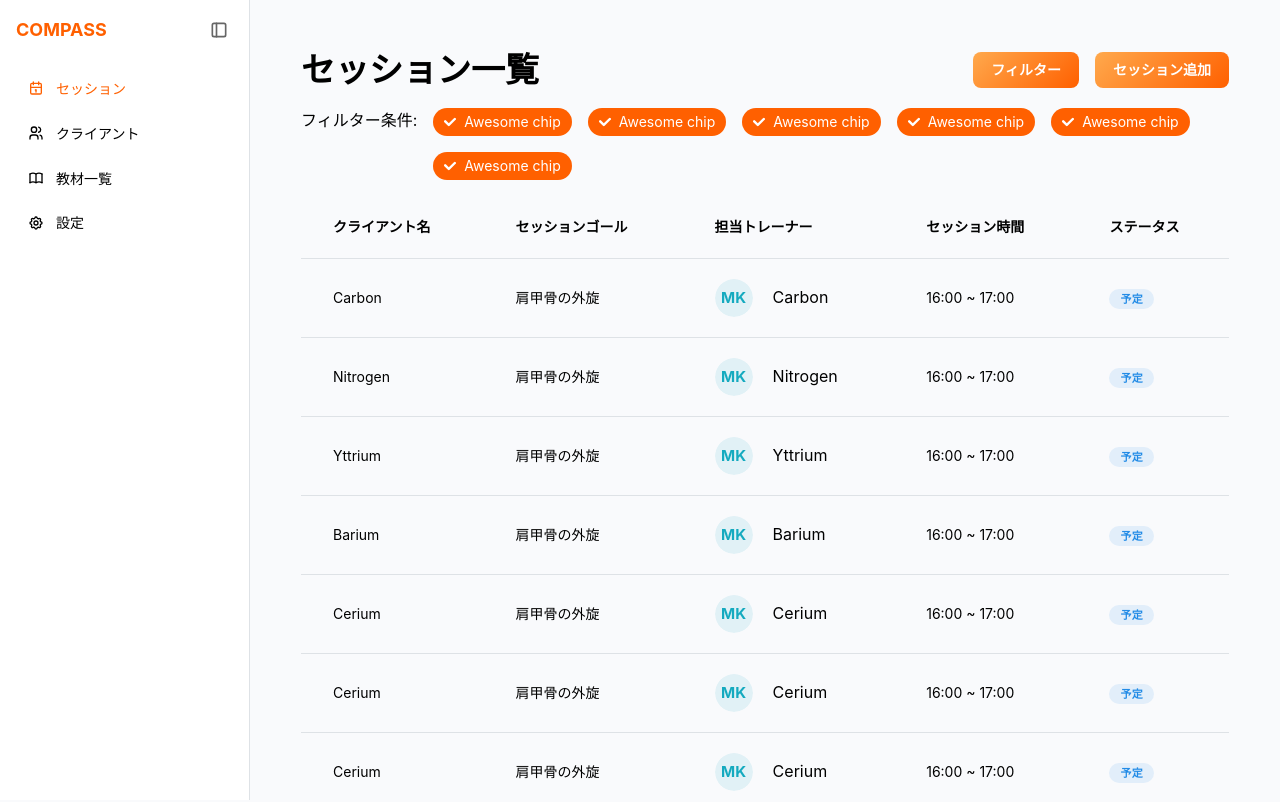
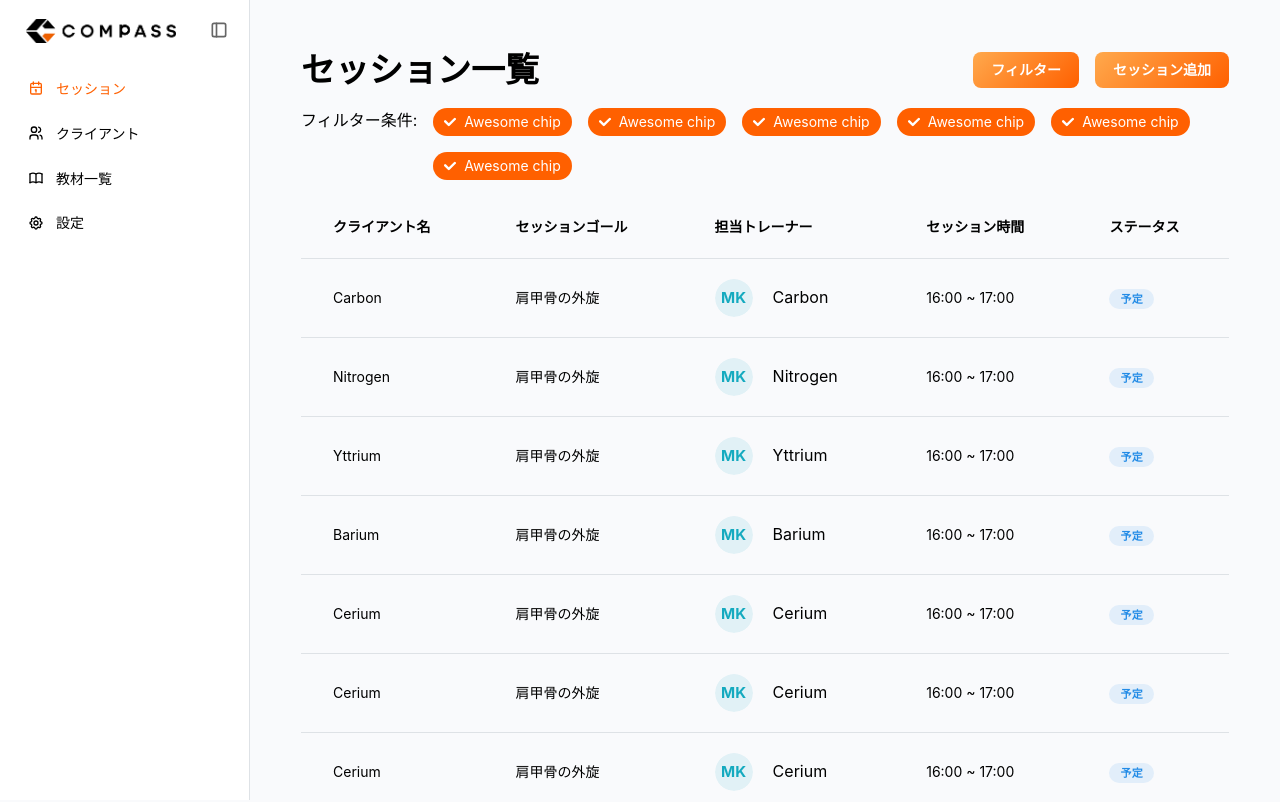
Before and after one commit to career-direction/compass-crm, a Next.js app: page /sessions in a window 1280 px wide. Shown: the top 802 px of the page. Built offline with nearby package versions, Linux system fonts and the light colour scheme.

Commit message:
サイドバーにCOMPASSアイコンを表示

```diff
--- a/src/components/layout/Sidebar.ui.tsx
+++ b/src/components/layout/Sidebar.ui.tsx
@@ -1,6 +1,7 @@
 "use client";
 
-import { ActionIcon, NavLink } from "@mantine/core";
+import { ActionIcon, Box, NavLink } from "@mantine/core";
+import Image from "next/image";
 import {
 	IconBook,
 	IconCalendar,
@@ -82,15 +83,15 @@ export const Sidebar = memo<Props>(({ onToggle }: Props) => {
 					marginBottom: "24px",
 				}}
 			>
-				<div
-					style={{
-						color: "#FF6000",
-						fontWeight: 700,
-						fontSize: "18px",
-					}}
-				>
-					COMPASS
-				</div>
+				<Box pl={10} pt={2}>
+					<Image
+						src="/COMPASS_Logo_BLACK_ORANGE.png"
+						alt="COMPASS"
+						width={150}
+						height={62}
+					/>
+				</Box>
+
 				<ActionIcon
 					variant="subtle"
 					onClick={onToggle}
```
Also changed, not shown: public/COMPASS_Logo_BLACK_ORANGE.png (added).
